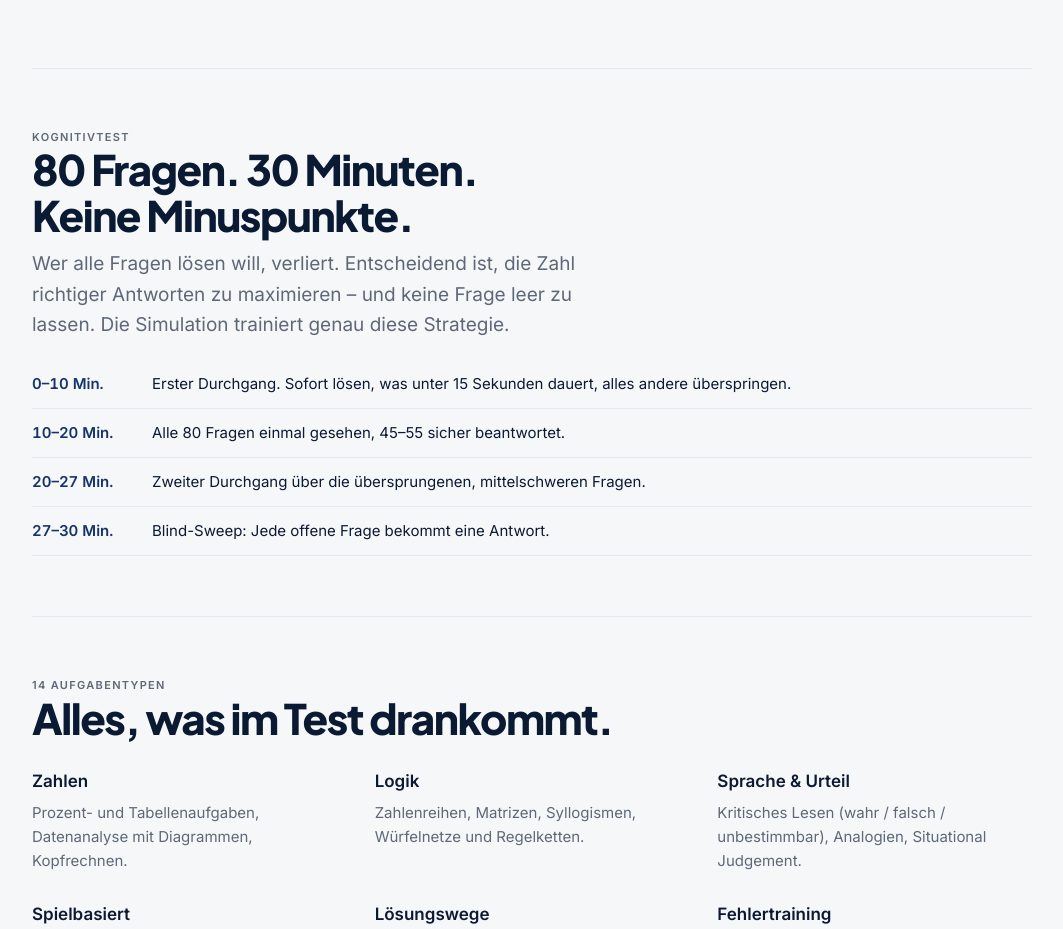
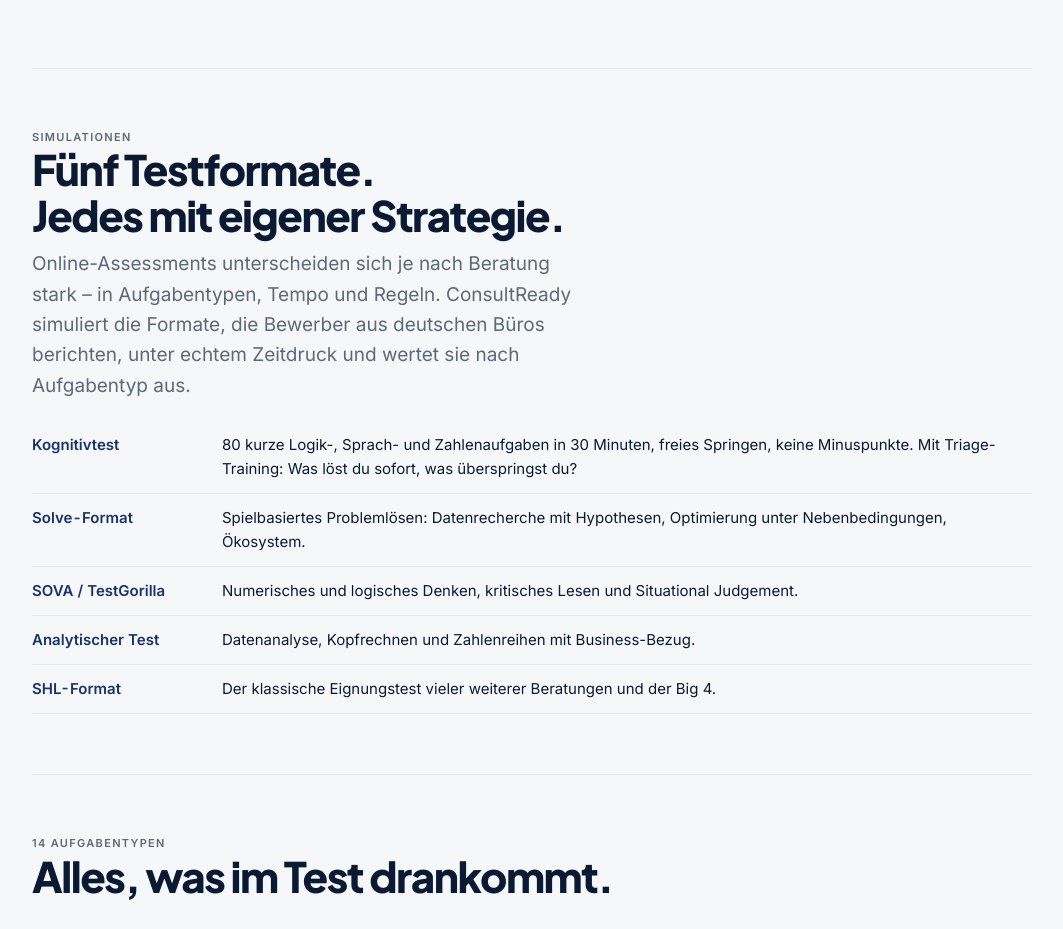
Before and after one commit to juliushu/consultready, a plain HTML site: page index.html in a window 1280 px wide. Shown: the part 947-1876 px from the top of the page, without its empty margins (108-1171 px from the left). Drawn offline with Linux system fonts and the light colour scheme.

Commit message:
Simulationsabschnitt: alle fünf Testformate
Co-Authored-By: Claude Opus 5.5 <noreply@anthropic.com>

```diff
--- a/index.html
+++ b/index.html
@@ -29,14 +29,15 @@
   </div>
 
   <section>
-    <div class="label">Kognitivtest</div>
-    <h2>80 Fragen. 30 Minuten.<br>Keine Minuspunkte.</h2>
-    <p class="lead">Wer alle Fragen lösen will, verliert. Entscheidend ist, die Zahl richtiger Antworten zu maximieren – und keine Frage leer zu lassen. Die Simulation trainiert genau diese Strategie.</p>
+    <div class="label">Simulationen</div>
+    <h2>Fünf Testformate.<br>Jedes mit eigener Strategie.</h2>
+    <p class="lead">Online-Assessments unterscheiden sich je nach Beratung stark – in Aufgabentypen, Tempo und Regeln. ConsultReady simuliert die Formate, die Bewerber aus deutschen Büros berichten, unter echtem Zeitdruck und wertet sie nach Aufgabentyp aus.</p>
     <table>
-      <tr><td>0–10 Min.</td><td>Erster Durchgang. Sofort lösen, was unter 15 Sekunden dauert, alles andere überspringen.</td></tr>
-      <tr><td>10–20 Min.</td><td>Alle 80 Fragen einmal gesehen, 45–55 sicher beantwortet.</td></tr>
-      <tr><td>20–27 Min.</td><td>Zweiter Durchgang über die übersprungenen, mittelschweren Fragen.</td></tr>
-      <tr><td>27–30 Min.</td><td>Blind-Sweep: Jede offene Frage bekommt eine Antwort.</td></tr>
+      <tr><td>Kognitivtest</td><td>80 kurze Logik-, Sprach- und Zahlenaufgaben in 30 Minuten, freies Springen, keine Minuspunkte. Mit Triage-Training: Was löst du sofort, was überspringst du?</td></tr>
+      <tr><td>Solve-Format</td><td>Spielbasiertes Problemlösen: Datenrecherche mit Hypothesen, Optimierung unter Nebenbedingungen, Ökosystem.</td></tr>
+      <tr><td>SOVA / TestGorilla</td><td>Numerisches und logisches Denken, kritisches Lesen und Situational Judgement.</td></tr>
+      <tr><td>Analytischer Test</td><td>Datenanalyse, Kopfrechnen und Zahlenreihen mit Business-Bezug.</td></tr>
+      <tr><td>SHL-Format</td><td>Der klassische Eignungstest vieler weiterer Beratungen und der Big 4.</td></tr>
     </table>
   </section>
 
--- a/style.css
+++ b/style.css
@@ -26,7 +26,7 @@ section { padding: 60px 0; border-top: 1px solid var(--line); }
 .grid p { color: var(--muted); font-size: 15px; }
 table { width: 100%; border-collapse: collapse; margin-top: 20px; font-size: 15px; }
 td { padding: 12px 0; border-bottom: 1px solid var(--line); vertical-align: top; }
-td:first-child { width: 120px; color: var(--accent); font-weight: 600; font-variant-numeric: tabular-nums; }
+td:first-child { width: 190px; padding-right: 16px; color: var(--accent); font-weight: 600; font-variant-numeric: tabular-nums; }
 .shots { display: grid; grid-template-columns: repeat(3, 1fr); gap: 18px; margin-top: 28px; }
 .shots img { width: 100%; border-radius: 18px; }
 footer { padding: 40px 0 60px; color: var(--muted); font-size: 13px; border-top: 1px solid var(--line); }
@@ -38,5 +38,8 @@ footer a { color: var(--muted); margin-right: 16px; }
 @media (max-width: 760px) {
   .hero { grid-template-columns: 1fr; padding-top: 10px; }
   .grid, .shots { grid-template-columns: 1fr; }
+  td { display: block; padding: 4px 0; border-bottom: 0; }
+  tr { display: block; padding: 10px 0; border-bottom: 1px solid var(--line); }
+  td:first-child { width: auto; }
   .shots img:nth-child(n+2) { display: none; }
 }
```
